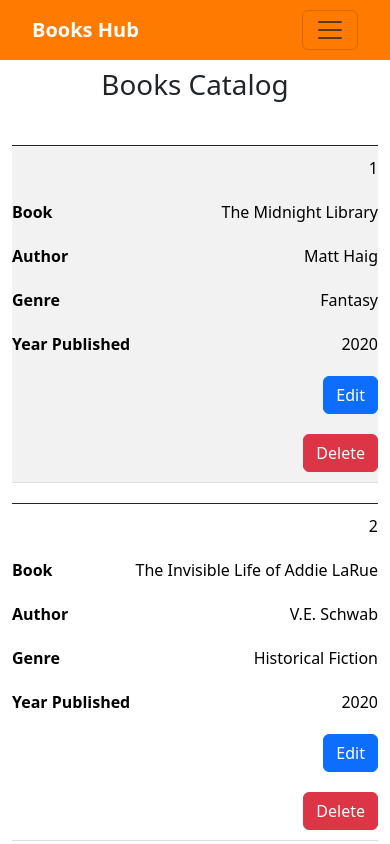
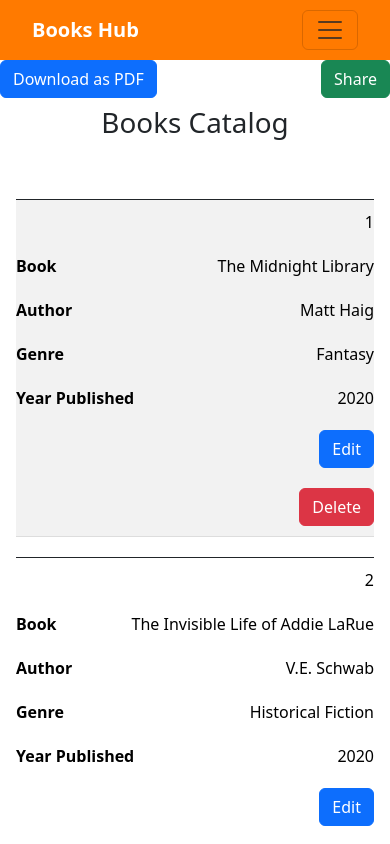
Before and after one commit to saikiran4824/Book-Catalog, a React (Create React App) app: page / in a window 390 px wide. Shown: the top 844 px of the page. Built offline with nearby package versions, Linux system fonts and the light colour scheme; the HTML template or start-up script is replaced by a standard one.

Commit message:
mobile responsive

```diff
--- a/src/components/Books List/BooksList.js
+++ b/src/components/Books List/BooksList.js
@@ -24,8 +24,6 @@ const BookList = () => {
       })
       .catch((error) => console.error(error));
   }, []);
-
-
 
   const handlePageChange = (pageNumber) => {
     setPage(pageNumber);
@@ -61,8 +59,6 @@ const BookList = () => {
     }, 2000);
   };
 
-
-
   const handleInputChange = (id, event) => {
     const { name, value } = event.target;
     const updatedBooks = books.map((b) =>
@@ -70,14 +66,6 @@ const BookList = () => {
     );
     setBooks(updatedBooks);
   };
-
-
-  const indexOfLastBook = page * rowsPerPage;
-  const indexOfFirstBook = indexOfLastBook - rowsPerPage;
-  const currentBooks = books.slice(indexOfFirstBook, indexOfLastBook);
-
-
-
 
   const generatePDF = () => {
     const element = document.getElementById('tableContent');
@@ -91,7 +79,6 @@ const BookList = () => {
 
     html2pdf().set(options).from(element).save();
   };
-
 
   const handleShare = () => {
     const shareData = {
@@ -107,17 +94,21 @@ const BookList = () => {
     }
   };
 
+  const indexOfLastBook = page * rowsPerPage;
+  const indexOfFirstBook = indexOfLastBook - rowsPerPage;
+  const currentBooks = books.slice(indexOfFirstBook, indexOfLastBook);
+
   return (
     <div>
       <NavBar />
-      {/* <div className="d-flex justify-content-between mb-2">
+      <div className="d-flex justify-content-between mb-2">
         <Button variant="primary" onClick={generatePDF}>
           Download as PDF
         </Button>
         <Button variant="success" onClick={handleShare}>
           Share
         </Button>
-            </div> */}
+      </div>
       <div style={{ position: "relative" }}>
         {(paginationLoading || loading) && (
           <div
@@ -150,13 +141,13 @@ const BookList = () => {
               <i className="bi bi-book"></i> Books Catalog
             </a>
           </h1>
-          <Container fluid="sm" className="mt-4">
+          <Container fluid="sm" className="mt-4 p-3">
             {showAlert && (
               <Alert variant="success" className="alert-orange">
                 {alertMessage}
               </Alert>
             )}
-            <Table id="table" responsive striped bordered hover className="responsive-table">
+            <Table id="tableContent" responsive striped bordered hover className="responsive-table">
               <thead>
                 <tr>
                   <th>S.No</th>
```
Lines whose indentation alone changed are shown as unchanged.
